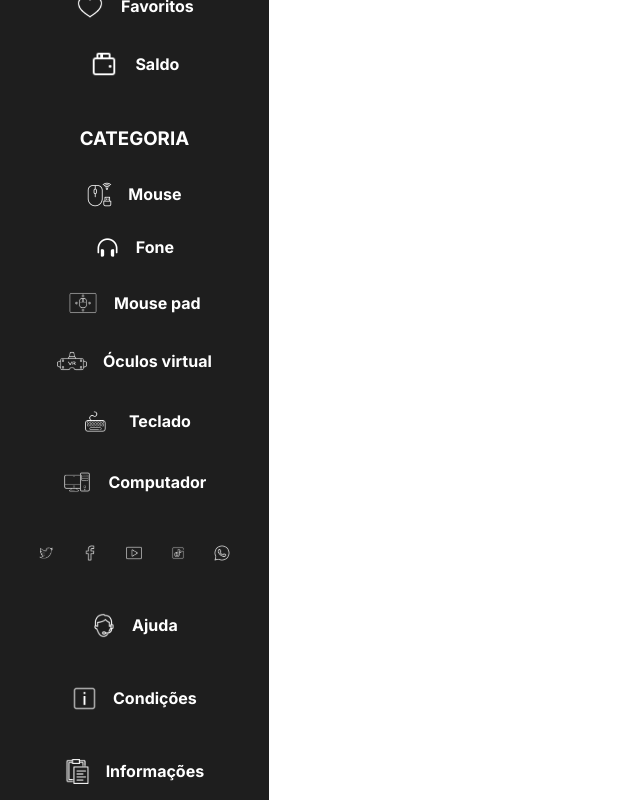
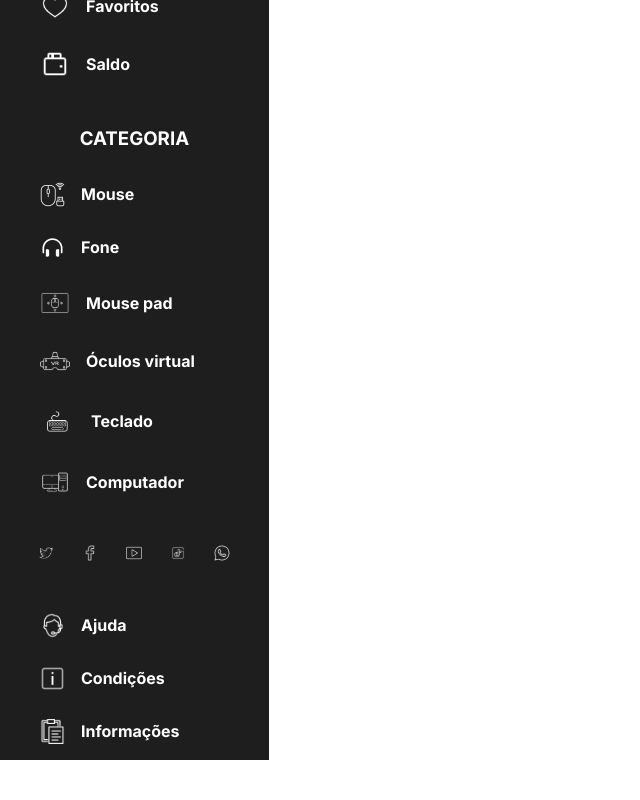
Before and after one commit to cristian-sbardelotto/good-games, a React (Vite) app: page / in a window 1280 px wide. Shown: the part 332-1132 px from the top of the page, without its empty margins (0-640 px from the left). After the commit the page ends 1092 px from the top, so only its background shows below. Built offline with nearby package versions, Linux system fonts and the light colour scheme.

Commit message:
fix(aside list): syntax error in the list of links

```diff
--- a/src/components/SideBar/index.scss
+++ b/src/components/SideBar/index.scss
@@ -51,8 +51,8 @@ aside {
 
     display: flex;
     flex-direction: column;
-    align-items: flex-start;
     padding-left: 2.5rem;
+    padding-right: 2.5rem;
     gap: 1.75rem;
 
     margin-bottom: 1rem;
@@ -69,22 +69,16 @@ aside {
     color: #fff;
   }
 
-  > ul.primary-list {
-    flex-direction: column;
-    justify-content: center;
-    align-items: center;
-    padding-left: 2.5rem;
-    padding-right: 2.5rem;
-    gap: 1.75rem;
+  // > ul.primary-list {
+  //   flex-direction: column;
+  //   justify-content: center;
+  //   align-items: center;
+  //   padding-left: 2.5rem;
+  //   padding-right: 2.5rem;
+  //   gap: 1.75rem;
 
-    margin-bottom: 1rem;
-
-    li {
-      width: fit-content;
-
-      color: #fff;
-    }
-  }
+  //   margin-bottom: 1rem;
+  // }
 
   > .social {
     list-style: none;
--- a/src/components/SideBar/index.tsx
+++ b/src/components/SideBar/index.tsx
@@ -106,13 +106,17 @@ const SideBar = () => {
       </ul>
 
       <ul className='primary-list'>
-        <Button image={btnHelp} text='Ajuda' />
-      </ul>
-      <ul className='primary-list'>
-        <Button image={btnConditions} text='Condições' />
-      </ul>
-      <ul className='primary-list'>
-        <Button image={btnInfo} text='Informações' />
+        <li>
+          <Button image={btnHelp} text='Ajuda' />
+        </li>
+
+        <li>
+          <Button image={btnConditions} text='Condições' />
+        </li>
+
+        <li>
+          <Button image={btnInfo} text='Informações' />
+        </li>
       </ul>
     </aside>
   );
```
